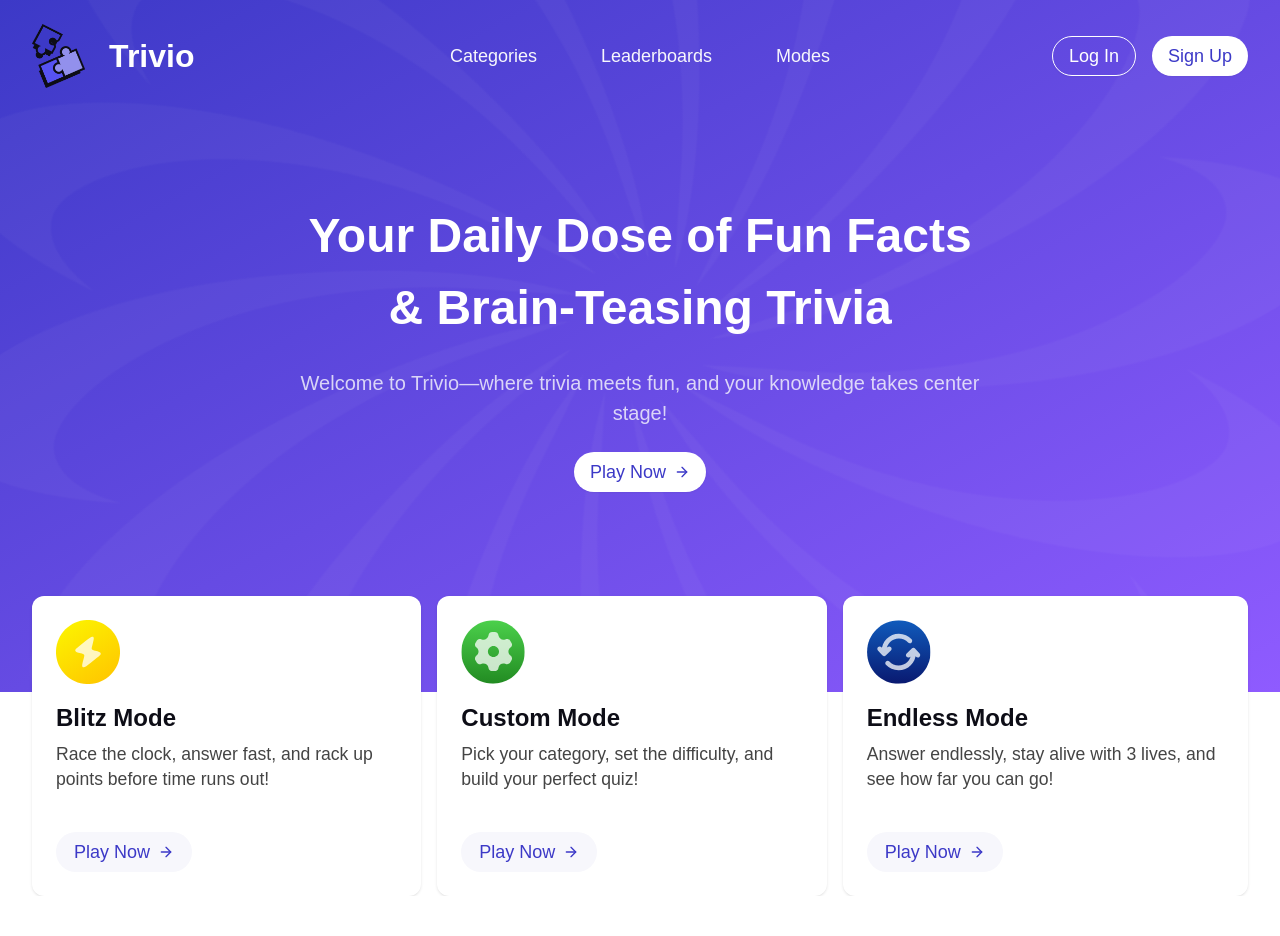
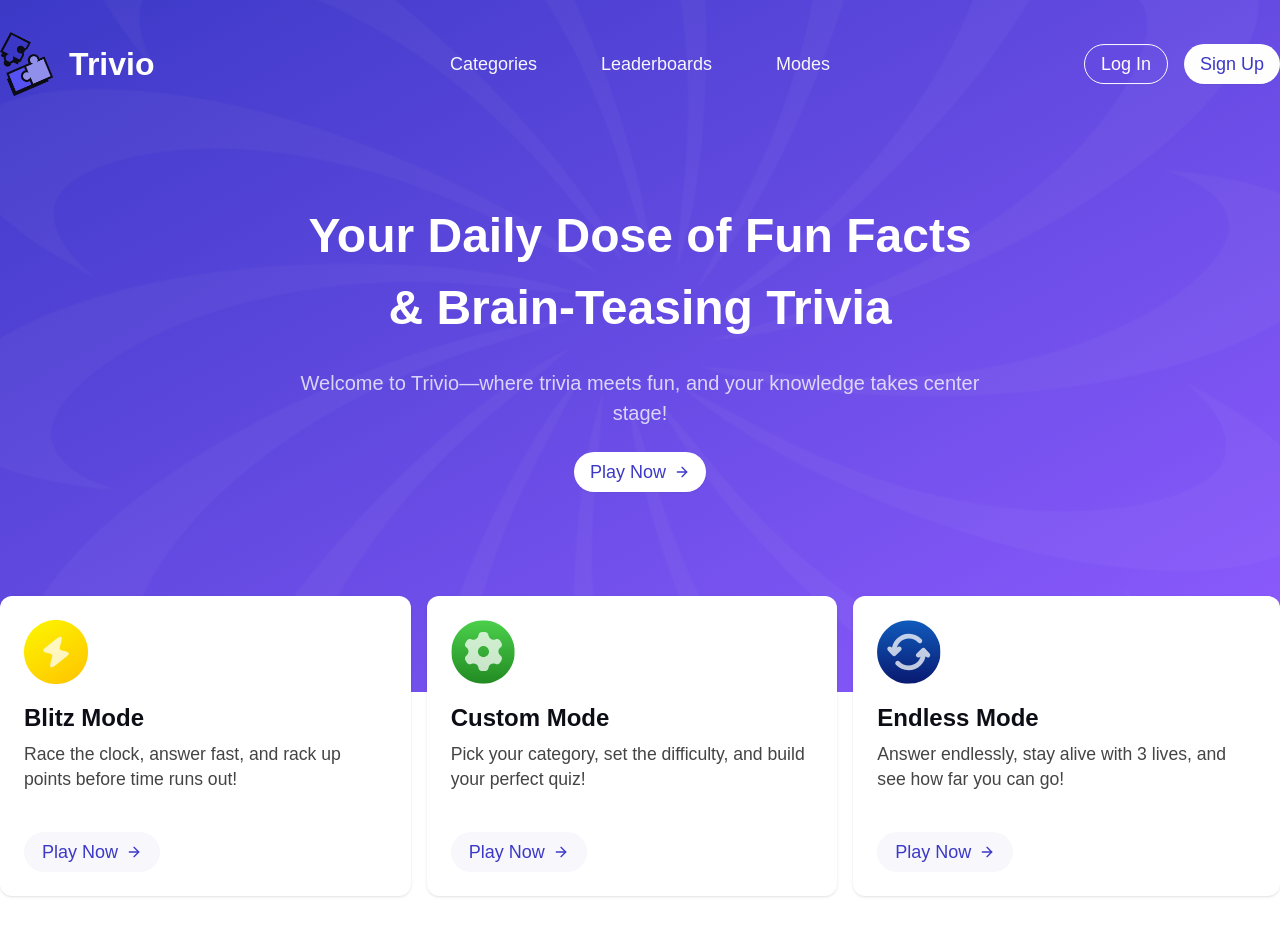
Before and after one commit to GabrielAsis/TriviaWebsite, a React (Vite) app in the folder client/: page / in a window 1280 px wide. Shown: the top 936 px of the page. Before the commit the page ends 896 px from the top, so only its background shows below. Built offline with nearby package versions, Linux system fonts and the light colour scheme; no server answers; a web font is replaced by a local one.

Commit message:
Modified Sticky Navbar
Navbar now changes style when scrolling down.

```diff
--- a/client/pages/Home.jsx
+++ b/client/pages/Home.jsx
@@ -82,7 +82,7 @@ export default function Home() {
 
       {/* MODES */}
       <div className='relative z-50 container mt-[-6rem]'>
-        <div className='grid grid-cols-1 md:grid-cols-3 space-y-4 md:space-x-2 lg:space-x-4'>
+        <FadeInUp triggerStart='top 50%' className='grid grid-cols-1 md:grid-cols-3 space-y-4 md:space-x-2 lg:space-x-4'>
           {modes.map((mode, index) => (
             <Card key={`${mode.id}-${index}`} className='border-none justify-between md:min-h-full'>
               <CardHeader className='space-y-4'>
@@ -97,8 +97,11 @@ export default function Home() {
               </CardFooter>
             </Card>
           ))}
-        </div>
+        </FadeInUp>
       </div>
+
+      {/* BENEFITS SECTION*/}
+      <div className='h-[100vh]'></div>
     </>
   )
 }
--- a/client/src/Components/NavBar.jsx
+++ b/client/src/Components/NavBar.jsx
@@ -1,4 +1,4 @@
-import { useState } from 'react'
+import { useState, useEffect } from 'react'
 import { Link } from 'react-router-dom'
 
 import {
@@ -14,19 +14,29 @@ import FadeInUp from "../Components/animations/FadeUp";
 
 const NavBar = () => {
   const [open, setOpen] = useState(false)
+  const [scrolled, setScrolled] = useState(false)
+
+  useEffect(() => {
+    const handleScroll = () => {
+      setScrolled(window.scrollY > 50)
+    }
+
+    window.addEventListener('scroll', handleScroll)
+    return () => window.removeEventListener('scroll', handleScroll)
+  }, [])
 
   return (
-    <header className="bg-transparent fixed top-0 z-50 w-full py-6">
-      <FadeInUp className="container flex items-center justify-between">
+    <FadeInUp className={`bg-transparent fixed top-0 z-100 w-full py-2 px-4 sm:px-6 lg:px-8 xl:px-0`}>
+      <div className={`mx-auto max-w-7xl flex items-center justify-between transition-all duration-500 rounded-full ${scrolled ? 'py-3 px-6 bg-primary/60 backdrop-blur-sm' : ' py-6'}`}>
         <div className="flex lg:flex-1">
-          <Link to="/" className="flex flex-row justify-center items-center space-x-6">
+          <Link to="/" className="flex flex-row justify-center items-center space-x-4 scale-100">
             <img
               alt="Logo"
               src="../../src/assets/Trivio Logo Icon.png"
-              className="h-16 w-auto"
+              className={`w-auto transition-all duration-500 ${scrolled ? 'h-11' : 'h-16'}`}
               />
 
-            <h2 className='text-white'>Trivio</h2>
+            <h2 className={`text-white transition-all duration-500 ${scrolled ? 'text-[1.5rem]' : 'text-2rem'}`}>Trivio</h2>
           </Link>
         </div>
 
@@ -80,8 +90,8 @@ const NavBar = () => {
             <Button variant='white'>Sign Up</Button>
           </Link>
         </div>
-      </FadeInUp>
-    </header>
+      </div>
+    </FadeInUp>
   )
 }
 
--- a/client/src/Components/animations/FadeUp.jsx
+++ b/client/src/Components/animations/FadeUp.jsx
@@ -1,9 +1,10 @@
 // components/animations/FadeInUp.jsx
 import React, { useRef } from "react"
 import { gsap } from "gsap"
+import { ScrollTrigger } from "gsap/ScrollTrigger"
 import { useGSAP } from "@gsap/react"
 
-gsap.registerPlugin(useGSAP)
+gsap.registerPlugin(ScrollTrigger, useGSAP)
 
 export default function FadeInUp({
   children,
@@ -11,19 +12,34 @@ export default function FadeInUp({
   duration = 1,
   yOffset = 30,
   stagger = 0.2,
+  triggerStart = "top 90%",
+  toggleActions = "play none none none",
+  useScrollTrigger = true,
+  showMarkers = false, // 👈 toggle GSAP markers
   className = "",
 }) {
   const ref = useRef(null)
 
   useGSAP(() => {
-    gsap.from(ref.current?.children, {
+    const animationConfig = {
       y: yOffset,
       opacity: 0,
       duration,
       delay,
       stagger,
       ease: "circ.inOut",
-    })
+    }
+
+    if (useScrollTrigger) {
+      animationConfig.scrollTrigger = {
+        trigger: ref.current,
+        start: triggerStart,
+        toggleActions,
+        markers: showMarkers, // 👈 controlled by prop
+      }
+    }
+
+    gsap.from(ref.current?.children, animationConfig)
   }, [])
 
   return (
--- a/client/src/index.css
+++ b/client/src/index.css
@@ -191,5 +191,5 @@ body {
 
 /* UTILITY CLASSES */
 .container {
-  @apply mx-auto max-w-7xl px-4 sm:px-6 lg:px-8;
+  @apply mx-auto max-w-7xl px-4 sm:px-6 lg:px-8 xl:px-0;
 }
```
